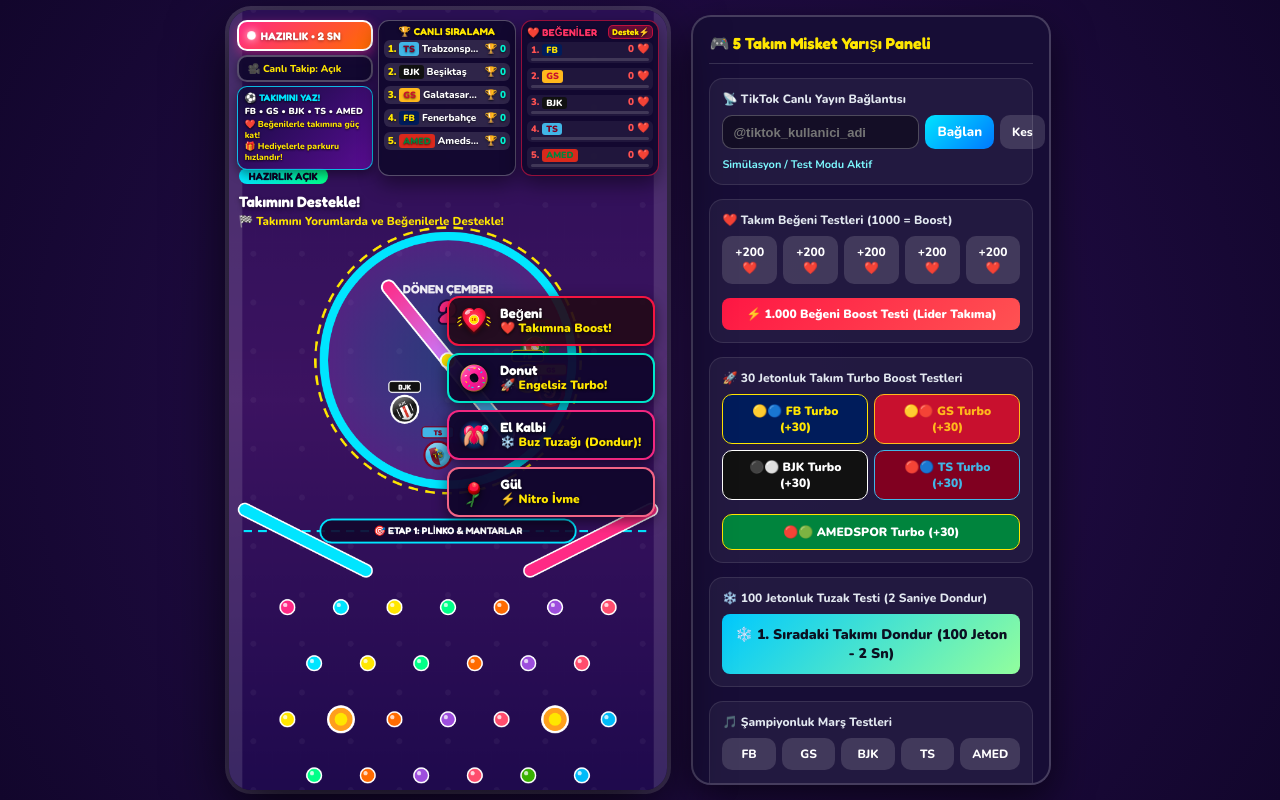
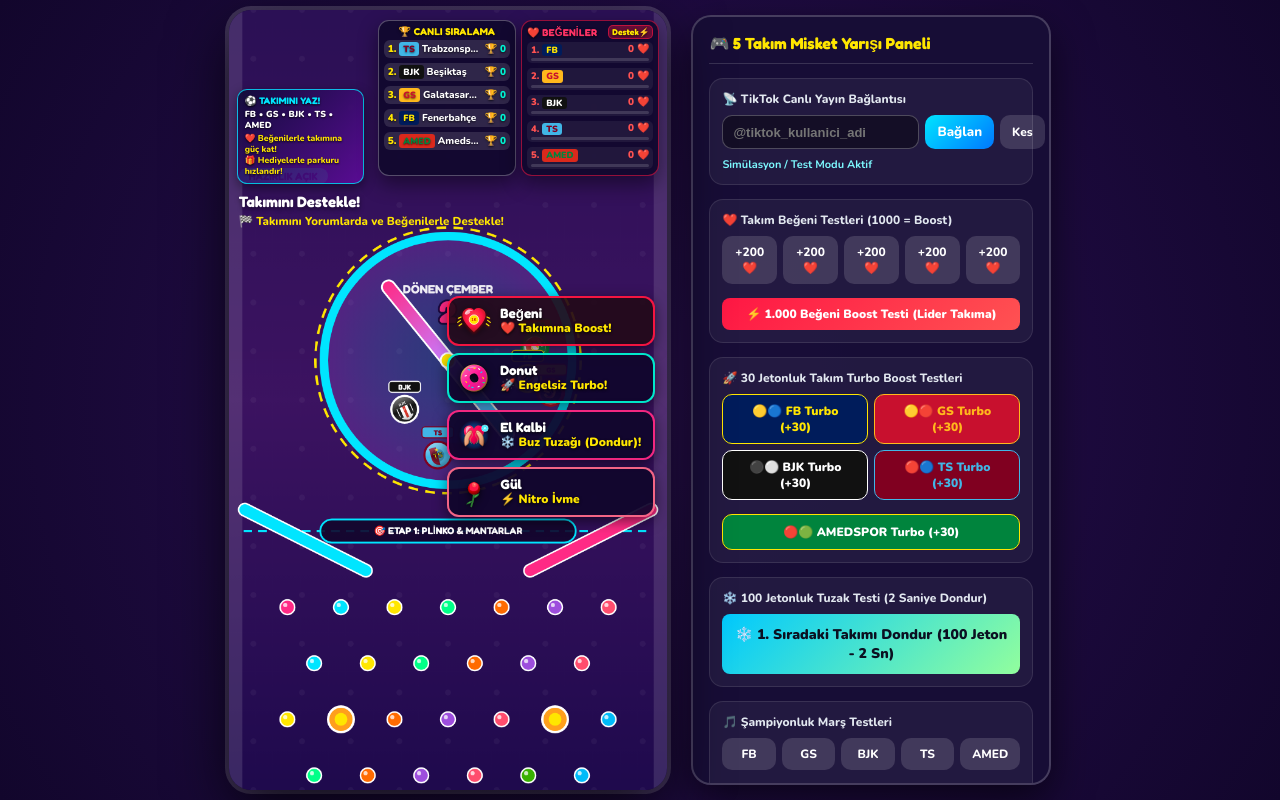
Before and after one commit to justalpay/tiktok-marble-race-takimlar, a website: page public/index.html in a window 1280 px wide. Drawn offline with nearby package versions, Linux system fonts and the light colour scheme; no server answers.

Commit message:
feat(layout): remove redundant leader pills, create dedicated top-left camera slot with join box underneath

```diff
--- a/public/index.html
+++ b/public/index.html
@@ -16,15 +16,9 @@
       <!-- Oyun Canvas'ı (Yüksek çözünürlük 720x1280) -->
       <canvas id="raceCanvas" width="720" height="1280"></canvas>
 
-      <!-- Sol Üst: Canlı Etap Rozeti, Kamera Bilgisi & Yorum Kapatmayan Bilgilendirme Kutusu -->
+      <!-- Sol Üst: Yayıncı Kamerası Alanı & Takım Katılım Kutusu -->
       <div class="hud-top-left">
-        <div class="stage-pill" id="stagePill">
-          <span class="live-dot"></span>
-          <span id="stageTitleText">HAZIRLIK • 14 SN</span>
-        </div>
-        <div class="camera-pill" id="leaderSubText">
-          🎥 Canlı Takip: Açık
-        </div>
+        <div class="camera-slot-space"></div>
         <div class="join-call-box">
           <div class="join-call-text">
             <strong>⚽ TAKIMINI YAZ!</strong>
--- a/public/style.css
+++ b/public/style.css
@@ -98,21 +98,28 @@ body.obs-mode #controlPanel {
   display: block;
 }
 
-/* SOL ÜST HUD (Localhost Önizlemede Tam Genişlik, OBS/Mobil Yayında Güvenli İç Alan) */
+/* SOL ÜST HUD (Kamera Boşluğu ve Altında Takım Katılım Kutusu) */
 .hud-top-left {
   position: absolute;
   top: 10px;
   left: 8px;
-  width: 31%;
+  width: 29%;
+  max-width: 160px;
   display: flex;
   flex-direction: column;
   gap: 4px;
   z-index: 20;
 }
 body.obs-mode .hud-top-left {
-  top: 12px;
-  left: 86px;
+  top: 10px;
+  left: 10px;
   width: 148px;
+}
+
+.camera-slot-space {
+  width: 100%;
+  height: 65px; /* Yayıncının kamerası tam buraya oturur */
+  flex-shrink: 0;
 }
 
 /* Yayın (?obs=1) ekranında izleyicinin ses sürgüsünü görmesine gerek yok; üst alanı ferahlat */
```
